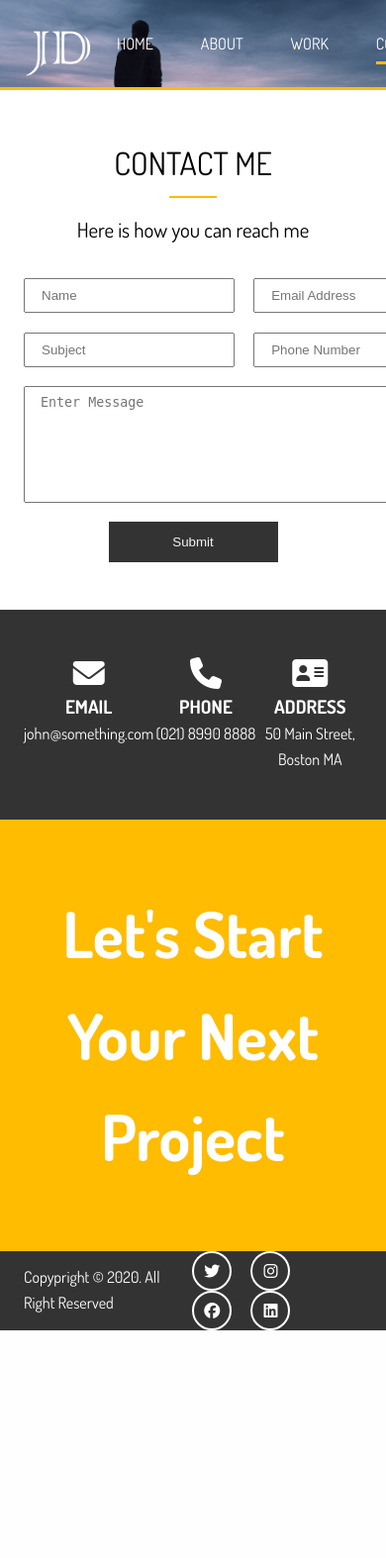
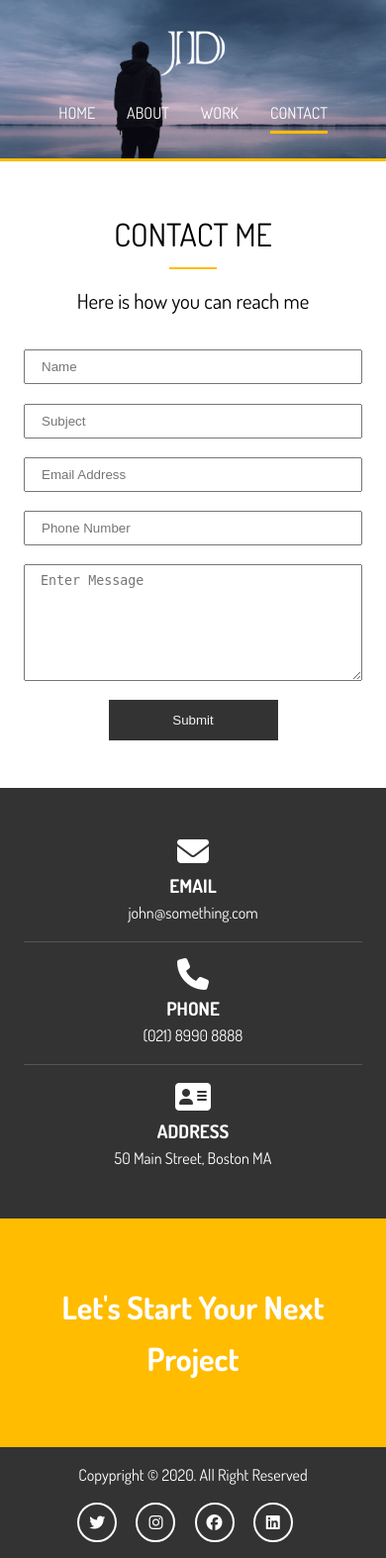
Before and after one commit to winadiw/modern-html-css-course, a PHP site: page /dist/contact.html in a window 390 px wide. Shown: the whole page at 99% size. Before the commit the page ends 1344 px from the top, so only its background shows below. Run offline with PHP 8.4, Linux system fonts and the light colour scheme; some libraries are stand-ins or nearby versions.

Commit message:
#127 - responsive media queries done!

```diff
--- a/portfolio_website/dist/css/main.css
+++ b/portfolio_website/dist/css/main.css
@@ -409,3 +409,69 @@
       transition: all 0.5s; }
       #main-footer .footer-content .social .fab:hover {
         background: #ffbc00; }
+
+@media (max-width: 800px) {
+  #header-home {
+    height: 30rem; }
+    #header-home .header-content {
+      padding-top: 5rem; } }
+
+@media (max-width: 500px) {
+  #main-nav {
+    flex-direction: column;
+    align-items: center; }
+    #main-nav li {
+      padding: 1rem; }
+  #header-home {
+    height: 10rem;
+    border-bottom: 3px solid #ffbc00;
+    background-position: 20% 30%; }
+    #header-home .header-content {
+      display: none; }
+  #header-inner {
+    height: 10rem; }
+  #home-a .specials,
+  #home-b .stats,
+  #home-c .process,
+  #about-d .testimonials,
+  #contact-b .contact-info,
+  .items {
+    grid-template-columns: 1fr; }
+  #home-a .specials div {
+    border-bottom: 1px solid #f4f4f4;
+    padding-bottom: 1rem; }
+    #home-a .specials div:last-child {
+      border: none;
+      padding-bottom: 0; }
+  #home-b .stats div {
+    padding: 2rem 0 1rem 0; }
+  #about-a .about-info {
+    grid-template-areas: "bioimage" "bio" "aw1" "aw2" "aw3"; }
+  #about-c {
+    display: none; }
+  #contact-a .text-fields {
+    grid-template-areas: "name" "subject" "email" "phone" "message"; }
+  #contact-b div {
+    margin-bottom: 1rem;
+    padding-bottom: 1rem;
+    border-bottom: 1px solid #555; }
+    #contact-b div:last-child {
+      border: none;
+      margin-bottom: 0;
+      padding-bottom: 0; }
+  #contact-c h1 {
+    font-size: 2rem; }
+  #main-footer {
+    height: 7rem; }
+    #main-footer .footer-content {
+      flex-direction: column;
+      padding: 1rem;
+      height: 5rem; } }
+
+@media (max-height: 580px) {
+  #header-home .header-content {
+    padding-top: 3rem; } }
+
+@media (max-height: 330px) {
+  #header-home .header-content h1 {
+    font-size: 2rem; } }
--- /dev/null
+++ b/portfolio_website/scss/_media.scss
@@ -0,0 +1,150 @@
+// Tablets & Smaller
+
+@media (max-width: 800px) {
+  #header-home {
+    height: 30rem;
+
+    .header-content {
+      padding-top: 5rem;
+    }
+  }
+}
+
+// Smartphones
+@media (max-width: 500px) {
+  #main-nav {
+    flex-direction: column;
+    align-items: center;
+    li {
+      padding: 1rem;
+    }
+  }
+
+  #header {
+    &-home {
+      height: 10rem;
+      border-bottom: 3px solid $main-color;
+      background-position: 20% 30%;
+
+      .header-content {
+        display: none;
+      }
+    }
+
+    &-inner {
+      height: 10rem;
+    }
+  }
+
+  // Stack Grid Columns
+  #home-a .specials,
+  #home-b .stats,
+  #home-c .process,
+  #about-d .testimonials,
+  #contact-b .contact-info,
+  .items {
+    grid-template-columns: 1fr;
+  }
+
+  #home {
+    &-a {
+      .specials div {
+        border-bottom: 1px solid $light-color;
+        padding-bottom: 1rem;
+
+        &:last-child {
+          border: none;
+          padding-bottom: 0;
+        }
+      }
+    }
+
+    &-b {
+      .stats div {
+        padding: 2rem 0 1rem 0;
+      }
+    }
+  }
+
+  // About
+  #about {
+    &-a {
+      .about-info {
+        grid-template-areas:
+          "bioimage"
+          "bio"
+          "aw1"
+          "aw2"
+          "aw3";
+      }
+    }
+
+    &-c {
+      display: none;
+    }
+  }
+
+  // Contact
+  #contact {
+    &-a {
+      .text-fields {
+        grid-template-areas:
+          "name"
+          "subject"
+          "email"
+          "phone"
+          "message";
+      }
+    }
+
+    &-b {
+      div {
+        margin-bottom: 1rem;
+        padding-bottom: 1rem;
+        border-bottom: 1px solid #555;
+
+        &:last-child {
+          border: none;
+          margin-bottom: 0;
+          padding-bottom: 0;
+        }
+      }
+    }
+
+    &-c {
+      h1 {
+        font-size: 2rem;
+      }
+    }
+  }
+  // Footer
+  #main-footer {
+    height: 7rem;
+
+    .footer-content {
+      flex-direction: column;
+      padding: 1rem;
+      height: 5rem;
+    }
+  }
+}
+
+// Landscape
+@media (max-height: 580px) {
+  #header-home {
+    .header-content {
+      padding-top: 3rem;
+    }
+  }
+}
+
+// Landscape
+@media (max-height: 330px) {
+  #header-home {
+    .header-content {
+      h1 {
+        font-size: 2rem;
+      }
+    }
+  }
+}
--- a/portfolio_website/scss/main.scss
+++ b/portfolio_website/scss/main.scss
@@ -353,3 +353,6 @@
     }
   }
 }
+
+// Import Media Queries
+@import "media";
```
